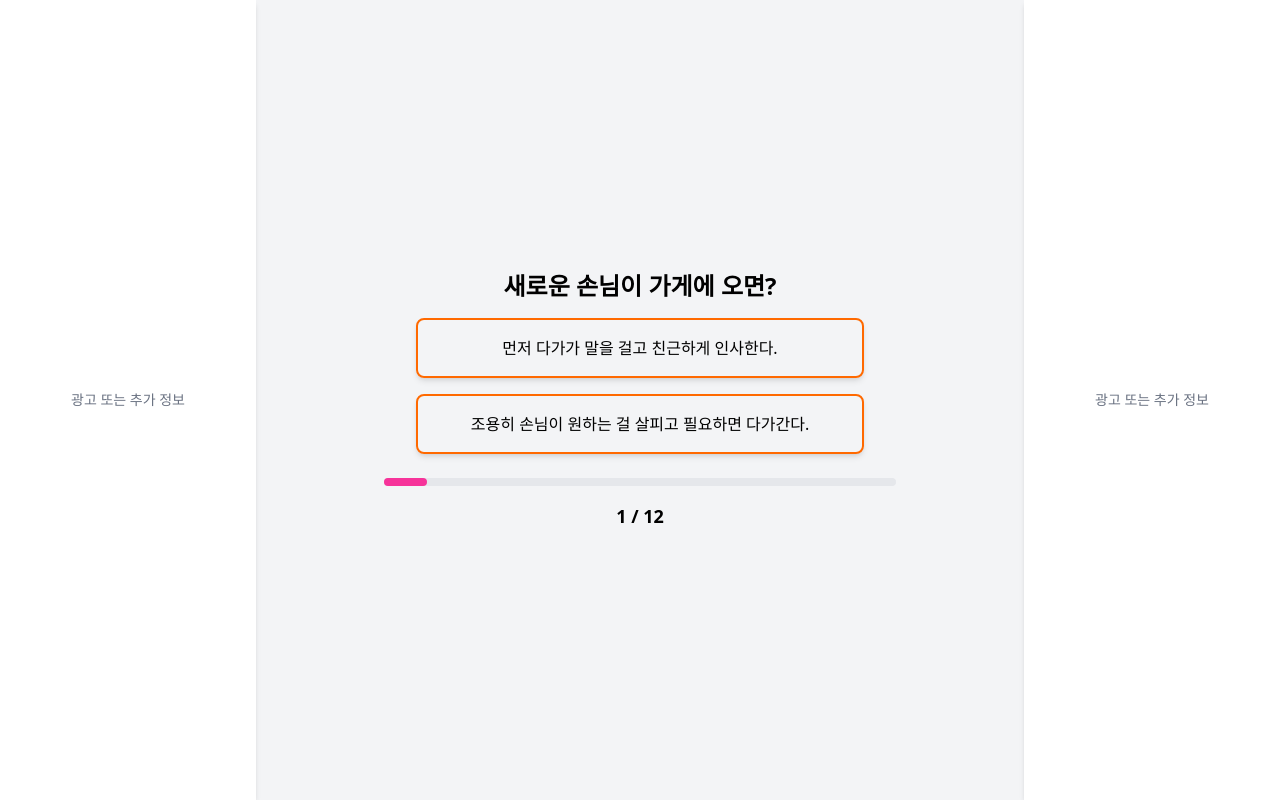
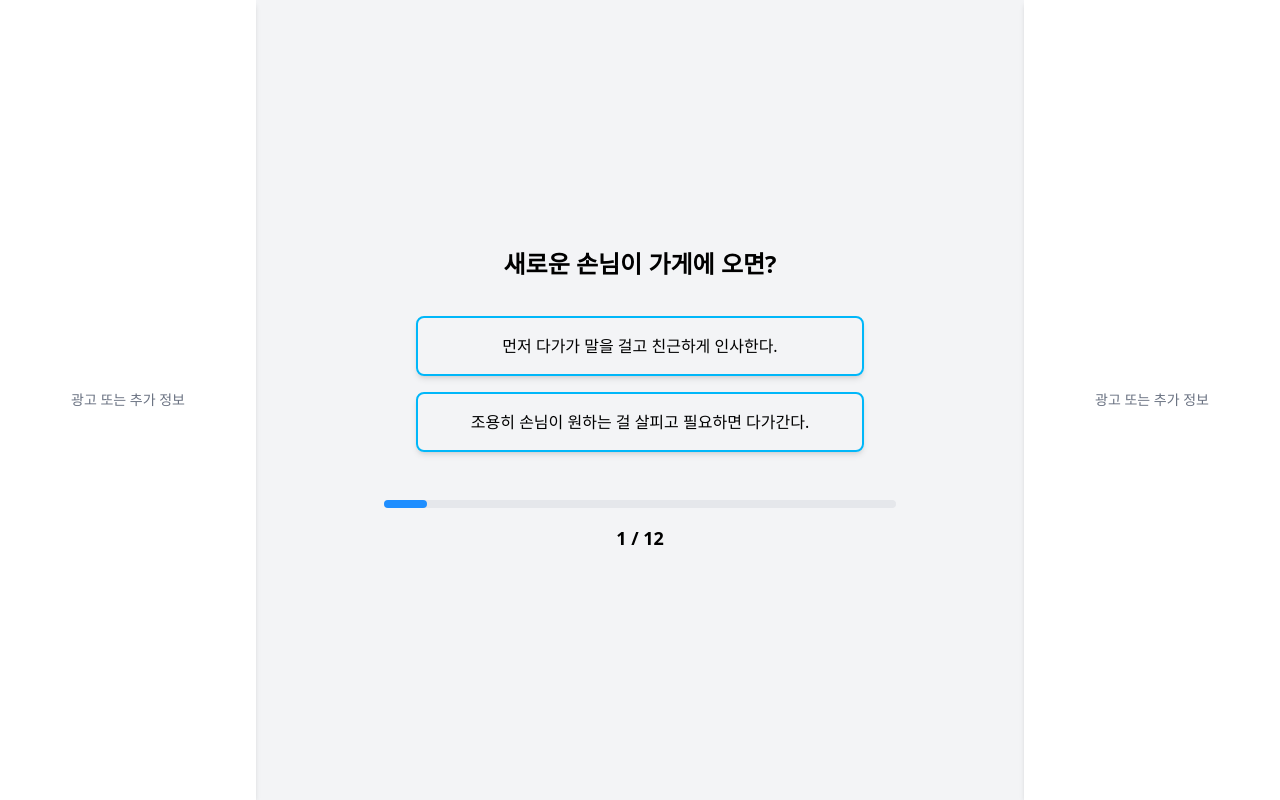
Before and after one commit to geonokwon/React-MBTI, a React (Vite) app: page /QuizPage in a window 1280 px wide. Built offline with nearby package versions, Linux system fonts and the light colour scheme.

Commit message:
[25.03.06] - MBTI 테스트 할수 있는 페이지 작업 - 메인 페이지 이미지 추가 - 퀴즈 페이지 색상변경 - 결과 페이지 이미지로 처리할 수 있는 로직 추가

```diff
--- a/index.html
+++ b/index.html
@@ -4,7 +4,7 @@
     <meta charset="UTF-8" />
     <link rel="icon" type="image/svg+xml" href="/vite.svg" />
     <meta name="viewport" content="width=device-width, initial-scale=1.0" />
-    <title>소상공안 사장님 MBTI</title>
+    <title>소상공인 사장님 MBTI</title>
   </head>
   <body>
     <div id="root"></div>
--- a/src/Component/MainView.jsx
+++ b/src/Component/MainView.jsx
@@ -1,11 +1,11 @@
-import  testImage from "../assets/images/test-image.png";
+import  testImage from "../assets/images/0_Title.png";
 import { Link } from "react-router-dom";
 const MainView = () => {
     return (
         <div className="h-screen bg-white flex flex-col items-center justify-start p-6">
-            <h1 className="text-2xl font-bold">우리의 우정 징표 테스트</h1>
-            <p className="text-gray-500 mt-2">우리의 우정 징표는 어떤 물건일까?</p>
-            <div className="w-full max-w-lg mt-6 mb-6">
+            {/*<h1 className="text-2xl font-bold">우리의 우정 징표 테스트</h1>*/}
+            {/*<p className="text-gray-500 mt-2">우리의 우정 징표는 어떤 물건일까?</p>*/}
+            <div className="w-full max-w-lg mt-20 mb-6">
                 <img
                     src={testImage}
                     alt="테스트 이미지"
@@ -13,8 +13,8 @@ const MainView = () => {
                 />
             </div>
 
-            <Link to="/QuizPage" className="w-70">
-                <button className="w-full px-6 py-3 bg-gradient-to-r from-[#000046] to-[#1cb5e0] text-white font-bold rounded-lg shadow-md hover:from-[#1cb5e0] hover:to-[#000046] transition-all">
+            <Link to="/QuizPage" className="w-70 mt-8">
+                <button className="w-full px-6 py-3 bg-gradient-to-r from-[#29f19c] to-[#02a1f9] text-white font-bold rounded-lg border-2 border-gray shadow-md hover:from-[#02a1f9] hover:to-[#29f19c] transition-all">
                     START
                 </button>
             </Link>
--- a/src/Pages/QuizPage.jsx
+++ b/src/Pages/QuizPage.jsx
@@ -103,13 +103,13 @@ const QuizPage = () => {
             <div className="w-3/5">
                 <div className="h-screen flex flex-col items-center justify-center px-6">
                     {/* 질문 */}
-                    <h1 className="text-2xl font-bold text-center mb-4">
+                    <h1 className="text-2xl font-bold text-center mb-9">
                         {questions[currentQuestionIndex].question}
                     </h1>
 
                     {/* 선택지 A */}
                     <button
-                        className="w-full max-w-md px-6 py-4 mb-4 border-2 border-orange-500 rounded-lg shadow-md hover:bg-orange-100 transition"
+                        className="w-full max-w-md px-6 py-4 mb-4 border-2 border-[#00b7f9] rounded-lg shadow-md hover:bg-[rgba(173,253,255,0.3)] transition"
                         onClick={() => onAnswerClick(0)}
                     >
                         {questions[currentQuestionIndex].optionA}
@@ -117,17 +117,17 @@ const QuizPage = () => {
 
                     {/* 선택지 B */}
                     <button
-                        className="w-full max-w-md px-6 py-4 border-2 border-orange-500 rounded-lg shadow-md hover:bg-orange-100 transition"
+                        className="w-full max-w-md px-6 py-4 border-2 border-[#00b7f9] rounded-lg shadow-md hover:bg-[rgba(173,253,255,0.3)]  transition"
                         onClick={() => onAnswerClick(1)}
                     >
                         {questions[currentQuestionIndex].optionB}
                     </button>
 
                     {/* 진행 바 */}
-                    <div className="w-full max-w-lg mt-6">
+                    <div className="w-full max-w-lg mt-12">
                         <div className="w-full h-2 bg-gray-200 rounded-full">
                             <div
-                                className="h-2 bg-pink-500 rounded-full"
+                                className="h-2 bg-[#1e8eff] rounded-full"
                                 style={{ width: `${progress}%` }}
                             ></div>
                         </div>
--- a/src/Pages/ResultPage.jsx
+++ b/src/Pages/ResultPage.jsx
@@ -1,5 +1,5 @@
 import {Link, useLocation} from "react-router-dom";
-import testImage from "../assets/images/test-image.png";
+
 
 const ResultView = () => {
     const location = useLocation();
```
